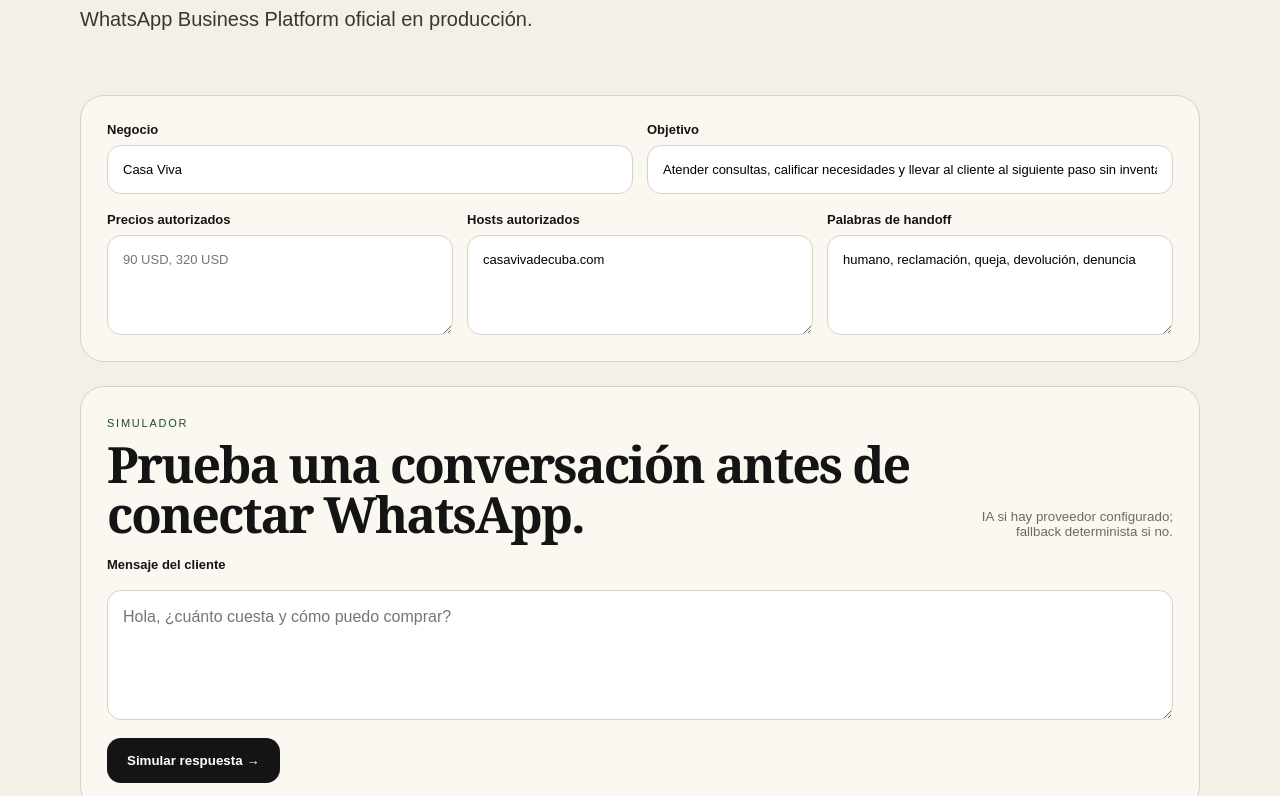
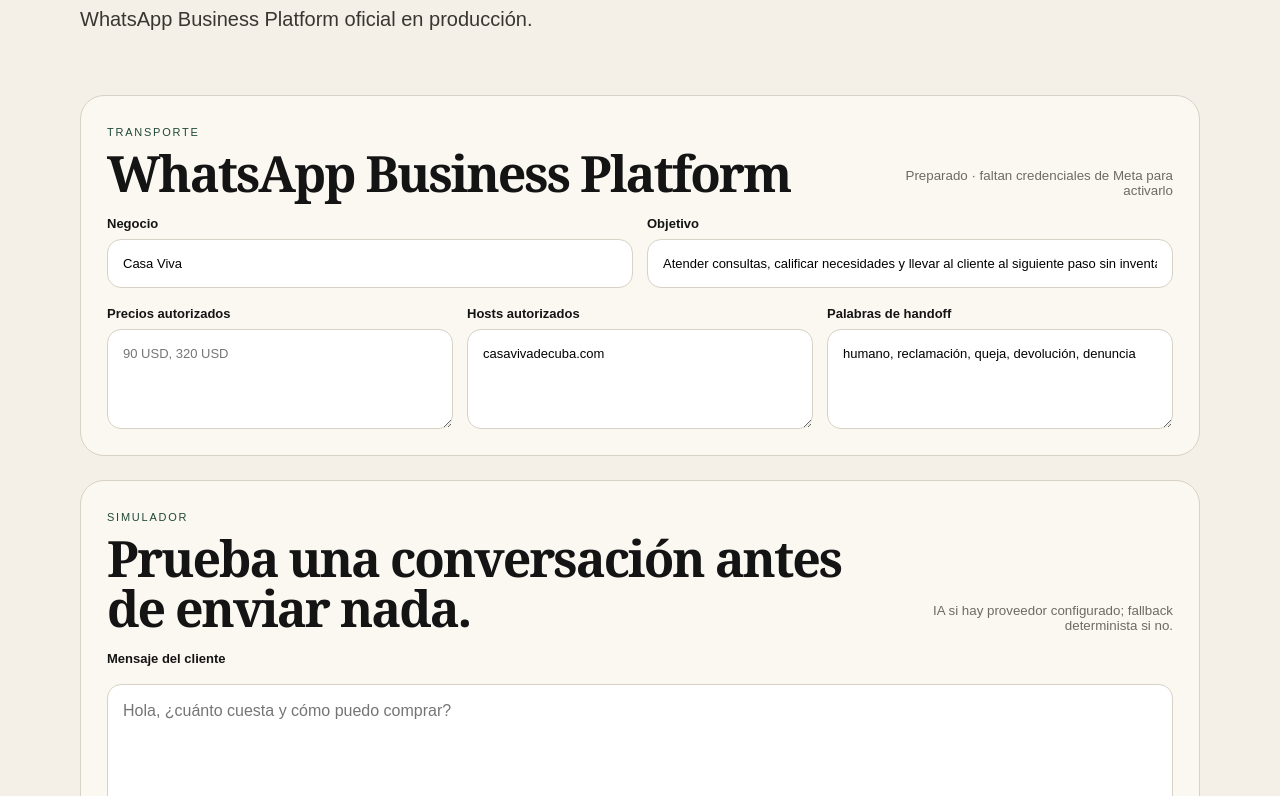
Before and after one commit to ernest196391/ernesto-rondon-nexo, a Next.js app: page /studio/conversations in a window 1280 px wide. Shown: the part 624-1420 px from the top of the page. Built offline with nearby package versions, Linux system fonts and the light colour scheme.

Commit message:
feat: show official WhatsApp transport readiness

```diff
--- a/app/studio/conversations/ConversationsClient.tsx
+++ b/app/studio/conversations/ConversationsClient.tsx
@@ -1,13 +1,9 @@
 "use client";
 
-import { FormEvent, useState } from "react";
+import { FormEvent, useEffect, useState } from "react";
 
-type Result = {
-  result?: { response: string; intent: string; leadScore: number; handoff: boolean };
-  guardrails?: { blocked: boolean; reason: string | null };
-  provider?: string;
-  error?: string;
-};
+type Result = { result?: { response: string; intent: string; leadScore: number; handoff: boolean }; guardrails?: { blocked: boolean; reason: string | null }; provider?: string; error?: string };
+type TransportState = { provider?: string; configured?: boolean; transport?: string; sendRequiresApproval?: boolean };
 
 export default function ConversationsClient() {
   const [businessName, setBusinessName] = useState("Casa Viva");
@@ -18,58 +14,31 @@ export default function ConversationsClient() {
   const [message, setMessage] = useState("");
   const [loading, setLoading] = useState(false);
   const [output, setOutput] = useState<Result | null>(null);
+  const [transport, setTransport] = useState<TransportState | null>(null);
+
+  useEffect(() => {
+    fetch("/api/studio/conversations/provider", { cache: "no-store" }).then((response) => response.json()).then((data) => setTransport(data as TransportState)).catch(() => setTransport(null));
+  }, []);
 
   async function submit(event: FormEvent) {
-    event.preventDefault();
-    setLoading(true);
-    setOutput(null);
+    event.preventDefault(); setLoading(true); setOutput(null);
     try {
-      const response = await fetch("/api/studio/conversations/reply", {
-        method: "POST",
-        headers: { "content-type": "application/json" },
-        body: JSON.stringify({ businessName, objective, allowedPrices, allowedHosts, handoffKeywords, message }),
-      });
+      const response = await fetch("/api/studio/conversations/reply", { method: "POST", headers: { "content-type": "application/json" }, body: JSON.stringify({ businessName, objective, allowedPrices, allowedHosts, handoffKeywords, message }) });
       const data = (await response.json()) as Result;
       if (!response.ok) throw new Error(data.error || "No se pudo simular la respuesta.");
       setOutput(data);
-    } catch (error) {
-      setOutput({ error: error instanceof Error ? error.message : "No se pudo simular la respuesta." });
-    } finally {
-      setLoading(false);
-    }
+    } catch (error) { setOutput({ error: error instanceof Error ? error.message : "No se pudo simular la respuesta." }); }
+    finally { setLoading(false); }
   }
 
   return <div className="conversations-app">
     <section className="conversation-config">
-      <div className="conversation-grid two">
-        <label>Negocio<input value={businessName} onChange={(e) => setBusinessName(e.target.value)} /></label>
-        <label>Objetivo<input value={objective} onChange={(e) => setObjective(e.target.value)} /></label>
-      </div>
-      <div className="conversation-grid three">
-        <label>Precios autorizados<textarea value={allowedPrices} onChange={(e) => setAllowedPrices(e.target.value)} placeholder="90 USD, 320 USD" /></label>
-        <label>Hosts autorizados<textarea value={allowedHosts} onChange={(e) => setAllowedHosts(e.target.value)} placeholder="midominio.com" /></label>
-        <label>Palabras de handoff<textarea value={handoffKeywords} onChange={(e) => setHandoffKeywords(e.target.value)} /></label>
-      </div>
+      <div className="conversation-sim-head"><div><span>TRANSPORTE</span><h2>WhatsApp Business Platform</h2></div><small>{transport?.configured ? "Configurado · API oficial · envío con aprobación humana" : "Preparado · faltan credenciales de Meta para activarlo"}</small></div>
+      <div className="conversation-grid two"><label>Negocio<input value={businessName} onChange={(e) => setBusinessName(e.target.value)} /></label><label>Objetivo<input value={objective} onChange={(e) => setObjective(e.target.value)} /></label></div>
+      <div className="conversation-grid three"><label>Precios autorizados<textarea value={allowedPrices} onChange={(e) => setAllowedPrices(e.target.value)} placeholder="90 USD, 320 USD" /></label><label>Hosts autorizados<textarea value={allowedHosts} onChange={(e) => setAllowedHosts(e.target.value)} placeholder="midominio.com" /></label><label>Palabras de handoff<textarea value={handoffKeywords} onChange={(e) => setHandoffKeywords(e.target.value)} /></label></div>
     </section>
-
-    <form className="conversation-simulator" onSubmit={submit}>
-      <div className="conversation-sim-head"><div><span>SIMULADOR</span><h2>Prueba una conversación antes de conectar WhatsApp.</h2></div><small>IA si hay proveedor configurado; fallback determinista si no.</small></div>
-      <label htmlFor="conversation-message">Mensaje del cliente</label>
-      <textarea id="conversation-message" required value={message} onChange={(e) => setMessage(e.target.value)} placeholder="Hola, ¿cuánto cuesta y cómo puedo comprar?" />
-      <button disabled={loading}>{loading ? "Simulando…" : "Simular respuesta →"}</button>
-    </form>
-
+    <form className="conversation-simulator" onSubmit={submit}><div className="conversation-sim-head"><div><span>SIMULADOR</span><h2>Prueba una conversación antes de enviar nada.</h2></div><small>IA si hay proveedor configurado; fallback determinista si no.</small></div><label htmlFor="conversation-message">Mensaje del cliente</label><textarea id="conversation-message" required value={message} onChange={(e) => setMessage(e.target.value)} placeholder="Hola, ¿cuánto cuesta y cómo puedo comprar?" /><button disabled={loading}>{loading ? "Simulando…" : "Simular respuesta →"}</button></form>
     {output?.error && <div className="conversation-error" role="alert">{output.error}</div>}
-    {output?.result && <section className="conversation-result" aria-live="polite">
-      <div className="conversation-bubble customer">{message}</div>
-      <div className="conversation-bubble agent">{output.result.response}</div>
-      <div className="conversation-meta">
-        <span>Intent · <strong>{output.result.intent}</strong></span>
-        <span>Lead · <strong>{output.result.leadScore}/100</strong></span>
-        <span>Handoff · <strong>{output.result.handoff ? "Sí" : "No"}</strong></span>
-        <span>Motor · <strong>{output.provider}</strong></span>
-      </div>
-      {output.guardrails?.blocked && <aside className="conversation-guardrail"><strong>Guardrail activado</strong><span>{output.guardrails.reason}</span></aside>}
-    </section>}
+    {output?.result && <section className="conversation-result" aria-live="polite"><div className="conversation-bubble customer">{message}</div><div className="conversation-bubble agent">{output.result.response}</div><div className="conversation-meta"><span>Intent · <strong>{output.result.intent}</strong></span><span>Lead · <strong>{output.result.leadScore}/100</strong></span><span>Handoff · <strong>{output.result.handoff ? "Sí" : "No"}</strong></span><span>Motor · <strong>{output.provider}</strong></span></div>{output.guardrails?.blocked && <aside className="conversation-guardrail"><strong>Guardrail activado</strong><span>{output.guardrails.reason}</span></aside>}</section>}
   </div>;
 }
```
